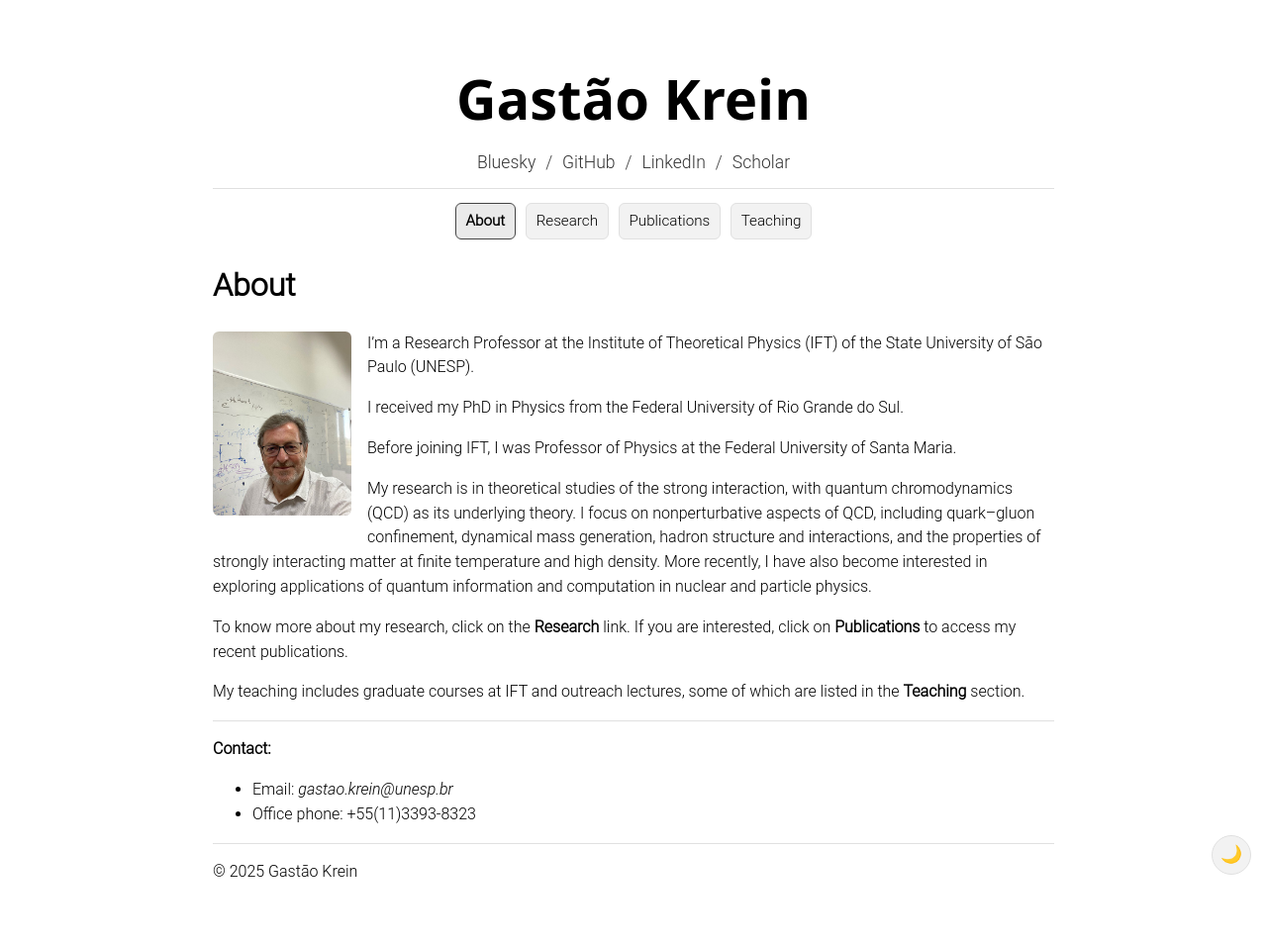
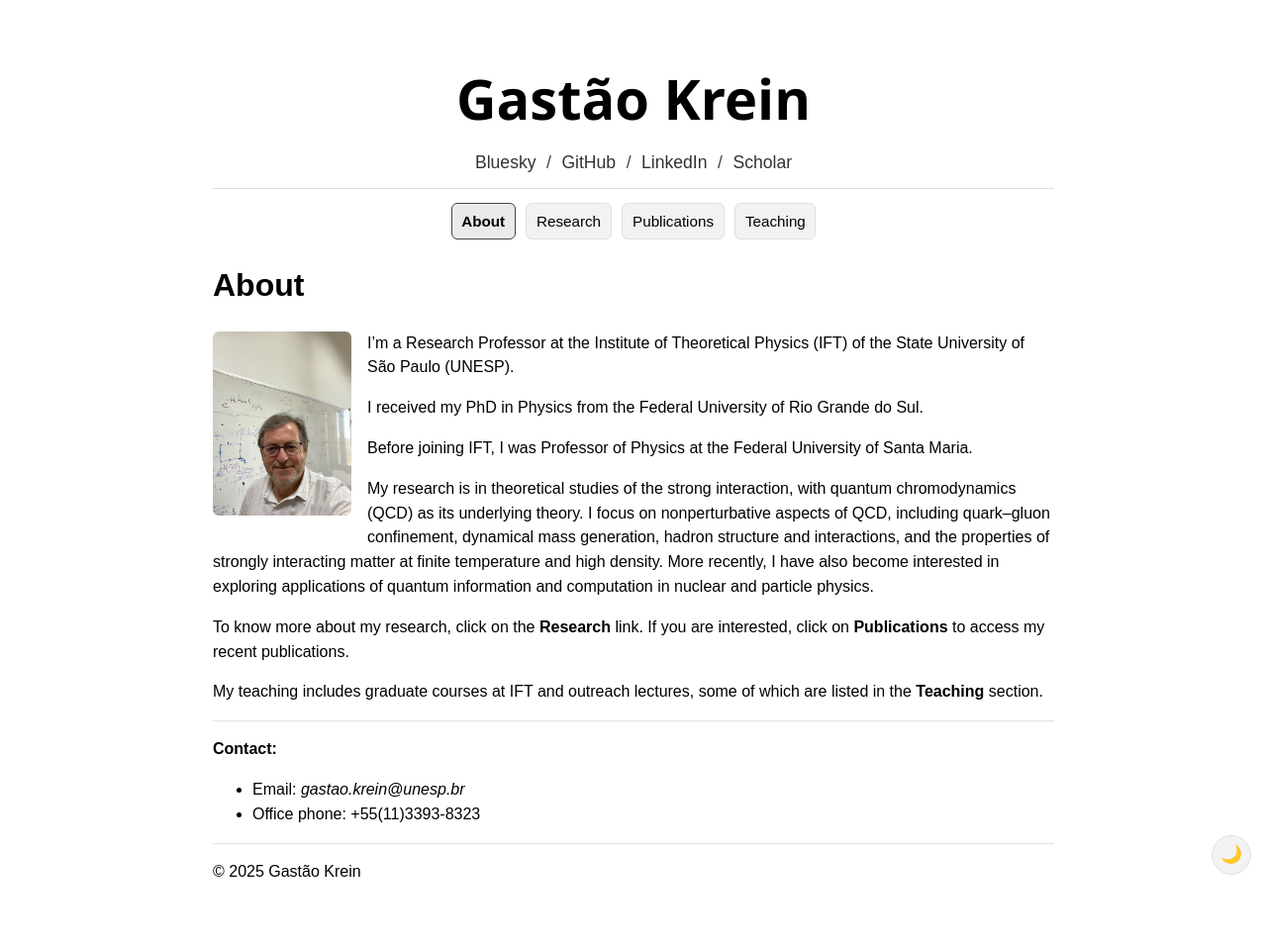
Before and after one commit to gkrein/gkrein.github.io, a Jekyll site: the page built from index.md, in a window 1280 px wide. Shown: the whole page at 99% size. Built offline with Jekyll 4.4.1, drawn with Linux system fonts in a browser that asks for light colours.

Commit message:
Update site.css

```diff
--- a/assets/css/site.css
+++ b/assets/css/site.css
@@ -84,7 +84,7 @@ html, body {
 body {
   background-color: var(--bg-color);
   color: var(--text-color);
-  font-family: "Roboto Light", Arial, Helvetica, -apple-system, BlinkMacSystemFont, "Segoe UI", "Apple Color Emoji", "Segoe UI Emoji";
+  font-family: "Roboto-Light", Arial, Helvetica, -apple-system, BlinkMacSystemFont, "Segoe UI", "Apple Color Emoji", "Segoe UI Emoji";
   line-height: 1.55;
   margin: 1.5rem;
 }
```
